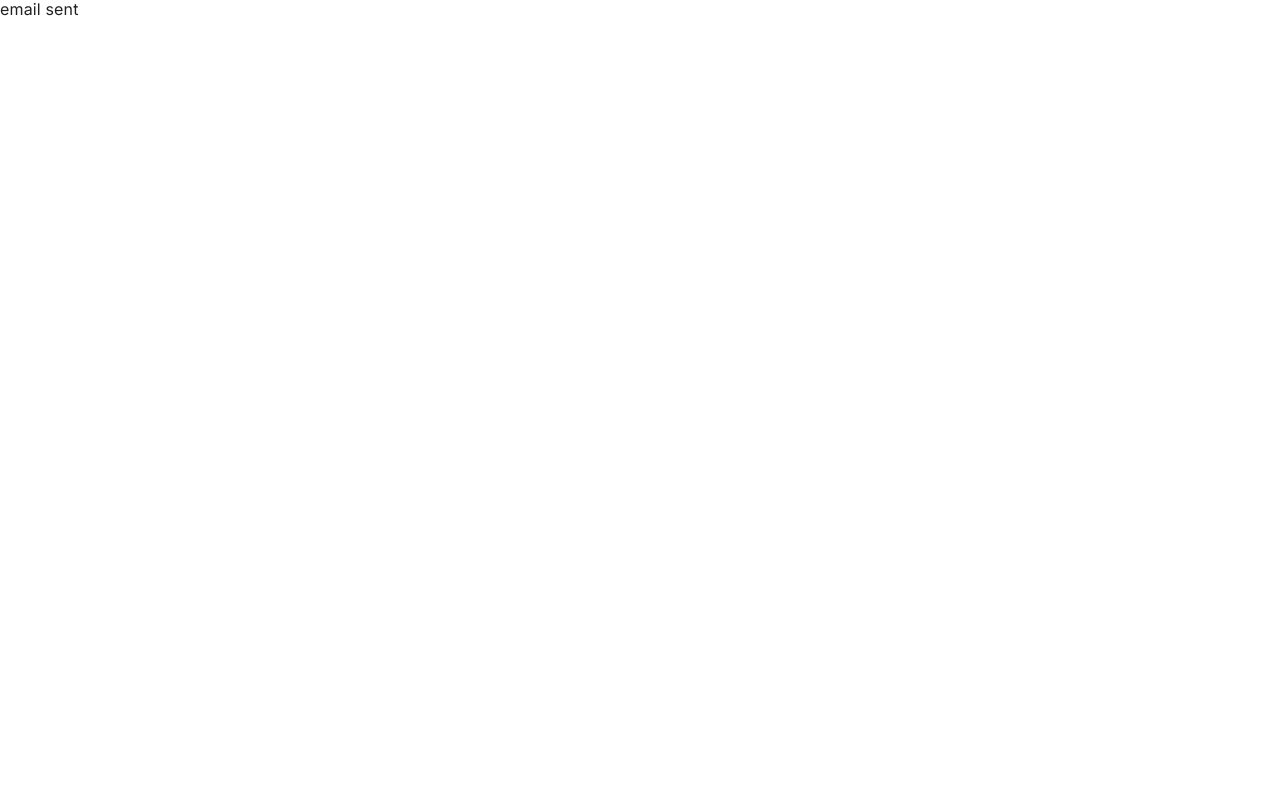
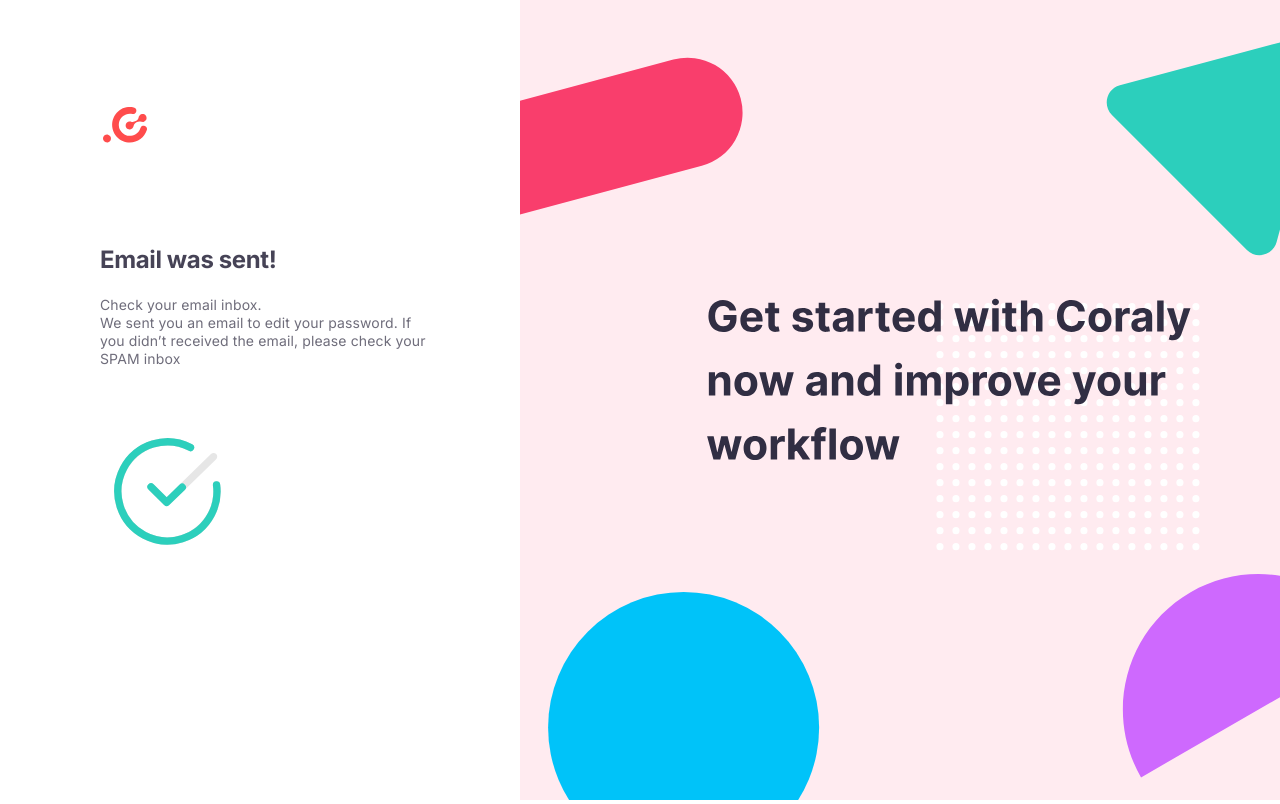
Before and after one commit to olaishola05/Coral, a React (Create React App) app: page /email-sent in a window 1280 px wide. Built offline with nearby package versions, Linux system fonts and the light colour scheme.

Commit message:
Complete email sent page

```diff
--- a/src/App.tsx
+++ b/src/App.tsx
@@ -12,6 +12,7 @@
 import CompleteProfile from './Pages/Signup/CompleteProfile';
 import ConfirmPasswordPage from './Pages/Login/ConfirmPasswordPage';
 import ForgotPasswordPage from './Pages/Login/ForgotPasswordPage';
+import EmailSentPage from './Pages/Login/EmailSentPage';
 
 const queryClient = new QueryClient()
 
@@ -28,11 +29,10 @@
           <Route path="email-verification" element={<EmailVerify />} />
           <Route path="complete-profile" element={<CompleteProfile />} />
           <Route path="reset-password" element={<ForgotPasswordPage />} />
-          <Route path="email-sent" element={'email sent'} />
+          <Route path="email-sent" element={<EmailSentPage />} />
           <Route path={"confirm-password"} element={<ConfirmPasswordPage />} />
           <Route path="*" element={<ErrorPage />} />
         </Routes>
-
       </ThemeProvider>
     </QueryClientProvider>
   );
--- /dev/null
+++ b/src/Components/UI/EmailSent.tsx
@@ -0,0 +1,20 @@
+import React from 'react'
+import HeaderText from './HeaderText'
+import SuccessImg from '../../Assets/svg/mark.svg'
+import Box from '@mui/material/Box'
+
+const EmailSent = () => {
+  const text = (<span>Check your email inbox.<br />We sent you an email to edit your password. If you didn’t received the email, please check your SPAM inbox</span>)
+  return (
+    <Box sx={{}}>
+      <HeaderText
+        header='Email was sent!'
+        text={text}
+        headerStyle={{ width: '330px', marginBottom: '56.4px' }}
+      />
+      <img src={SuccessImg} alt={SuccessImg} style={{ width: '135px', height: '135' }} />
+    </Box>
+  )
+}
+
+export default EmailSent
--- /dev/null
+++ b/src/Pages/Login/EmailSentPage.tsx
@@ -0,0 +1,19 @@
+import React from 'react'
+import AuthenticationPageSplit from '../../Components/Layouts/AuthenticationPageSplit'
+import ImageContainer from '../../Components/UI/ImageContainer'
+import ResetImage from '../../Assets/svg/resetimg.svg'
+import EmailSent from '../../Components/UI/EmailSent'
+
+
+const EmailSentPage = () => {
+  return (
+    <AuthenticationPageSplit
+      leftClassName={{ width: '520px', gap: '82px', padding: '100px 100px 100px' }}
+      rightStyles={{ width: '100%' }}
+      leftSide={<EmailSent />}
+      rightSide={<ImageContainer src={ResetImage} alt={ResetImage} />}
+    />
+  )
+}
+
+export default EmailSentPage
```
